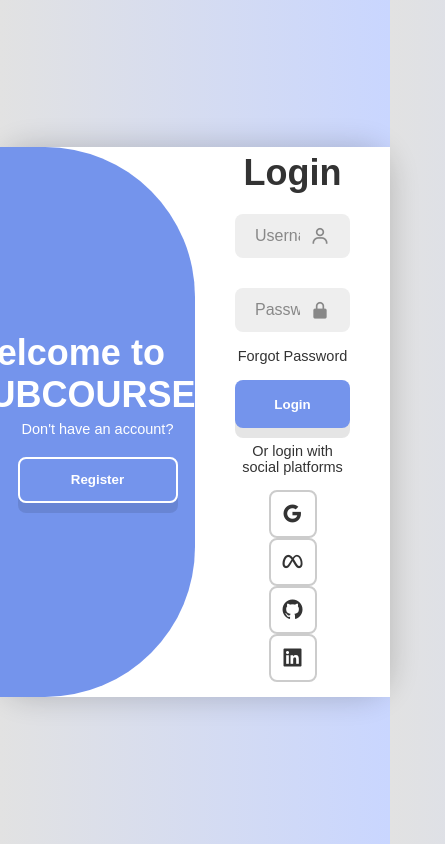
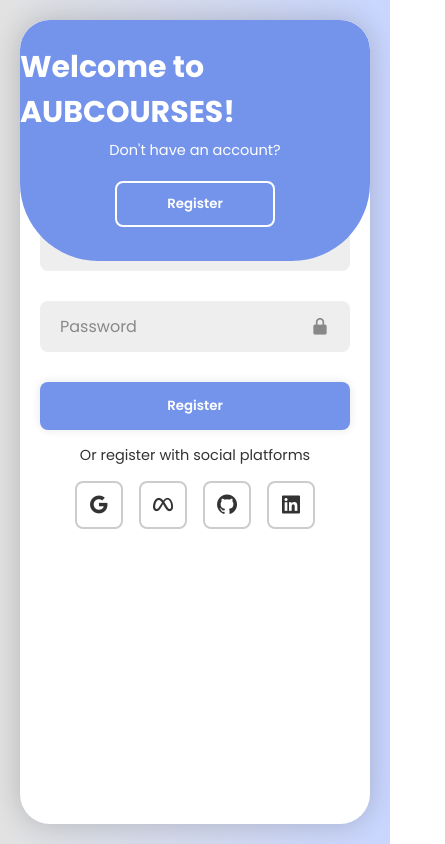
Before and after one commit to ahmadj3000/AubCourses, a plain HTML site: page index.html in a window 390 px wide. Shown: the whole page, 445 px wide, since content can reach past the window. Drawn offline with nearby package versions, Linux system fonts and the light colour scheme; a web font is replaced by a local one.

Commit message:
frontpage
finished the frontpage/ still need to update the login using google,github.....

```diff
--- a/index.html
+++ b/index.html
@@ -1,16 +1,17 @@
 <!DOCTYPE html>
-<HTML lang="en">
+<html lang="en">
 
 <head>
     <meta charset="UTF-8">
     <meta http-equiv="X-UA-Compatible" content="IE=edge">
     <meta name="viewport" content="width=device-width, initial-scale=1.0">
-    <title> Login And Registration Form </title>
+    <title>Login And Registration Form</title>
     <link href='https://unpkg.com/boxicons@2.1.4/css/boxicons.min.css' rel='stylesheet'>
     <link rel="stylesheet" href="styles.css">
 </head>
 
-<body><div class="container">
+<body>
+    <div class="container">
         <div class="formbox login">
             <form action="">
                 <h1>Login</h1>
@@ -28,10 +29,10 @@
                 <button type="submit" class="btn">Login</button>
                 <p>Or login with social platforms</p>
                 <div class="socialicons">
-                <a href="#"><i class='bx bxl-google'></i></a>
-                <a href="#"><i class='bx bxl-meta'></i></a>
-                <a href="#"><i class='bx bxl-github'></i></a>
-                <a href="#"><i class='bx bxl-linkedin-square' ></i></a>
+                    <a href="#"><i class='bx bxl-google' alt="Google"></i></a>
+                    <a href="#"><i class='bx bxl-meta' alt="Meta"></i></a>
+                    <a href="#"><i class='bx bxl-github' alt="GitHub"></i></a>
+                    <a href="#"><i class='bx bxl-linkedin-square' alt="LinkedIn"></i></a>
                 </div>
             </form>
         </div>
@@ -53,25 +54,29 @@
                 <button type="submit" class="btn">Register</button>
                 <p>Or register with social platforms</p>
                 <div class="socialicons">
-                <a href="#"><i class='bx bxl-google'></i></a>
-                <a href="#"><i class='bx bxl-meta'></i></a>
-                <a href="#"><i class='bx bxl-github'></i></a>
-                <a href="#"><i class='bx bxl-linkedin-square' ></i></a>
+                    <a href="#"><i class='bx bxl-google' alt="Google"></i></a>
+                    <a href="#"><i class='bx bxl-meta' alt="Meta"></i></a>
+                    <a href="#"><i class='bx bxl-github' alt="GitHub"></i></a>
+                    <a href="#"><i class='bx bxl-linkedin-square' alt="LinkedIn"></i></a>
                 </div>
             </form>
         </div>
 
-        </form>
 
         <div class="toggle-box">
             <div class="toggle-panel toggle-left">
-        <h1>
-            Welcome to AUBCOURSES!
-        </h1>
+                <h1>Welcome to AUBCOURSES!</h1>
                 <p>Don't have an account?</p>
                 <button class="btn register-btn">Register</button>
-        <div>
+            </div>
+            <div class="toggle-panel toggle-right">
+                <h1>Welcome Back!</h1>
+                <p>Already have an account?</p>
+                <button class="btn login-btn">Login</button>
             </div>
         </div>
+    </div>
+    <script src="script.js"></script>
+</body>
 
-</body>
+</html>
--- /dev/null
+++ b/script.js
@@ -0,0 +1,15 @@
+const container = document.querySelector('.container');
+const registerBtn = document.querySelector('.register-btn');
+const loginBtn = document.querySelector('.login-btn');
+
+if (container && registerBtn && loginBtn) {
+    registerBtn.addEventListener('click', () => {
+        container.classList.add('active');
+    });
+
+    loginBtn.addEventListener('click', () => {
+        container.classList.remove('active');
+    });
+} else {
+    console.error('One or more elements not found!');
+}
--- a/styles.css
+++ b/styles.css
@@ -1,4 +1,4 @@
-@import url('https://fonts.googleleapis.com/css2?family=Poppins:wght@300;400;500;600;700;800;900&display=swap');
+@import url('https://fonts.googleapis.com/css2?family=Poppins:wght@300;400;500;600;700;800;900&display=swap');
 
 * {
     margin: 0;
@@ -7,108 +7,128 @@
     font-family: 'Poppins', sans-serif;
 }
 
-body{
-    display:flex;
+body {
+    display: flex;
     justify-content: center;
     align-items: center;
     min-height: 100vh;
-    background: linear-gradient(90deg,#e2e2e2, #c9d6ff);
+    background: linear-gradient(90deg, #e2e2e2, #c9d6ff);
 }
 
-.container{
+.container {
     position: relative;
-    width:850px;
+    width: 850px;
     height: 550px;
-    background:#fff;
+    background: #fff;
     border-radius: 30px;
     box-shadow: 0 0 30px rgba(0, 0, 0, .2);
+    margin: 20px;
+    overflow: hidden;
 }
 
-.formbox{
+.formbox {
     position: absolute;
-    right:0;
-    width:50%;
-    height:100%;
+    top: 0;
+    right: 0;
+    width: 50%;
+    height: 100%;
     background: #fff;
     display: flex;
     align-items: center;
-    color:#333;
+    justify-content: center;
+    color: #333;
     text-align: center;
     padding: 40px;
-    z-index:1;
+    z-index: 1;
+    transition: 0.6s ease-in-out;
 }
-.formbox.register{
-    visibility: hidden;
+
+.container.active .formbox {
+    right: 50%;
+}
+
+/*.formbox.register {
+    right: -50%;
+
+    transition: 0.6s ease-in-out;
+}
+*/
+
+.container.active .formbox.register {
+    right: 0;
 
 }
-form{
-    width:100%;
 
-}
-.container h1{
-    font-size:36px;
-    margin:-10px 0;
+form {
+    width: 100%;
 }
 
-.input-box{
-    position:relative;
-    margin:30px 0;
+.container h1 {
+    font-size: 36px;
+    margin: -10px 0;
 }
 
-.input-box input{
-    width:100%;
-    padding:13px 50px 13px 20px;
+.input-box {
+    position: relative;
+    margin: 30px 0;
+}
+
+.input-box input {
+    width: 100%;
+    padding: 13px 50px 13px 20px;
     background: #eee;
     border-radius: 8px;
-    border:none;
-    outline:none;
+    border: none;
+    outline: none;
     font-size: 16px;
     color: #333;
     font-weight: 500;
 }
 
-.input-box input::placeholder{
+.input-box input::placeholder {
     color: #888;
-    font-weight:400;
-
+    font-weight: 400;
 }
 
-.input-box i{
+.input-box i {
     position: absolute;
-    right:20px;
-    top:50%;
-    transform:translateY(-50%);
+    right: 20px;
+    top: 50%;
+    transform: translateY(-50%);
     font-size: 20px;
     color: #888;
 }
 
-.forgot-link{
-    margin:-15px 0 15px;
-
+.forgot-link {
+    margin: -15px 0 15px;
 }
 
-.forgot-link a{
-    font-size:14.5px;
+.forgot-link a {
+    font-size: 14.5px;
     color: #333;
     text-decoration: none;
 }
-.btn{
-    width:100%;
+
+.btn {
+    width: 100%;
     height: 48px;
     background: #7494ec;
     border-radius: 8px;
-    box-shadow: 0 010px rgba(0, 0, 0, .1);
+    box-shadow: 0 0 10px rgba(0, 0, 0, .1);
     border: none;
     cursor: pointer;
     font-weight: 600;
-    color:#fff;
-    font-weight: 600;
-
+    color: #fff;
 }
 
-.container p{
-    font-size:14.5px;
+.container p {
+    font-size: 14.5px;
     margin: 15px 0;
+}
+
+.socialicons {
+    display: flex;
+    justify-content: center;
 }
 
 .socialicons a {
@@ -116,50 +136,138 @@ display: inline-flex;
     padding: 10px;
     border: 2px solid #ccc;
     border-radius: 8px;
-font-size:24px;
+    font-size: 24px;
     color: #333;
     text-decoration: none;
     margin: 0 8px;
-
 }
 
-.toggle-box{
+.toggle-box {
     position: absolute;
     width: 100%;
     height: 100%;
 }
 
-.toggle-box::before{
-    content:'';
-    position:absolute;
+.toggle-box::before {
+    content: '';
+    position: absolute;
     left: -250%;
     width: 300%;
     height: 100%;
     background: #7494ec;
     border-radius: 150px;
     z-index: 2;
+    transition: 1.8s ease-in-out;
 }
 
-.toggle-panel{
-    position:absolute;
-    width:50%;
-    height:100%;
+.container.active .toggle-box::before {
+    left: 50%;
+}
+
+.toggle-panel {
+    position: absolute;
+    width: 50%;
+    height: 100%;
     color: #fff;
     display: flex;
     flex-direction: column;
     justify-content: center;
     align-items: center;
     z-index: 2;
+    transition: 0.6s ease-in-out;
 }
 
-.toggle-panel p{
-    margin-bottom:20px;
-
+.toggle-panel.toggle-left {
+    left: 0;
+    transition-delay: 1.2s;
 }
 
-.toggle-panel .btn{
+.container.active .toggle-panel.toggle-left {
+    left: -50%;
+    transition-delay: 0.6s;
+}
+
+.toggle-panel.toggle-right {
+    right: -50%;
+    transition-delay: 0.6s;
+}
+
+.container.active .toggle-panel.toggle-right {
+    right: 0;
+    transition-delay: 1.2s;
+}
+
+.toggle-panel p {
+    margin-bottom: 20px;
+}
+
+.toggle-panel .btn {
     width: 160px;
     height: 46px;
     background: transparent;
-    border: 2px solid#fff;
+    border: 2px solid #fff;
+    box-shadow: none;
 }
+
+@media screen and (max-width: 650px) {
+    .container {
+        height: calc(100vh - 40px);
+    }
+
+    .formbox {
+        bottom: 0;
+        width: 100%;
+        height: 70%;
+    }
+
+    .container.active .formbox {
+        right: 0;
+        bottom: 30%;
+    }
+
+    .toggle-box::before {
+        left: 0;
+        width: 100%;
+        height: 300%;
+        top: -270%;
+        border-radius: 20vw;
+    }
+
+    .container.active .toggle-box::before {
+        top: 70%;
+        left: 0;
+    }
+
+    .toggle-panel {
+        width: 100%;
+        height: 30%;
+    }
+
+    .toggle-panel.toggle-left {
+        top: 0;
+    }
+
+    .container.active .toggle-panel.toggle-left {
+        left: 0;
+        top: -30%;
+    }
+
+    .toggle-panel.toggle-right {
+        right: 0;
+        bottom: -30%;
+    }
+
+    .container.active .toggle-panel.toggle-right {
+        bottom: 0;
+    }
+}
+
+@media screen and (max-width: 400px) {
+    .formbox {
+        padding: 20px;
+    }
+
+    .toggle-panel h1 {
+        font-size: 30px;
+    }
+}
```
Lines whose indentation alone changed are shown as unchanged.
